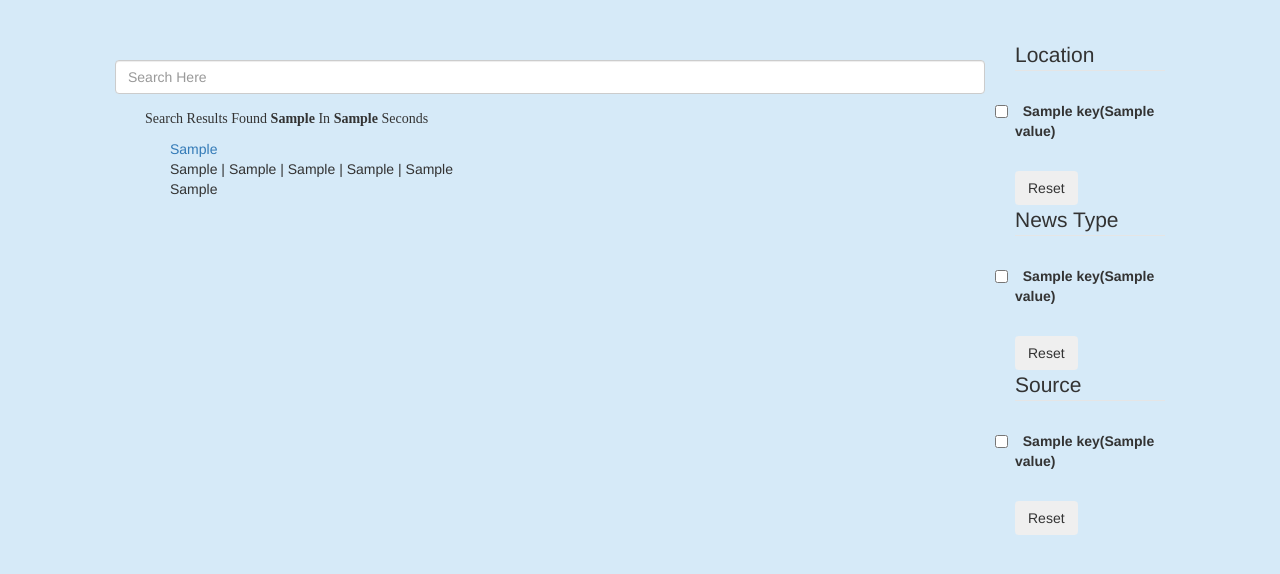
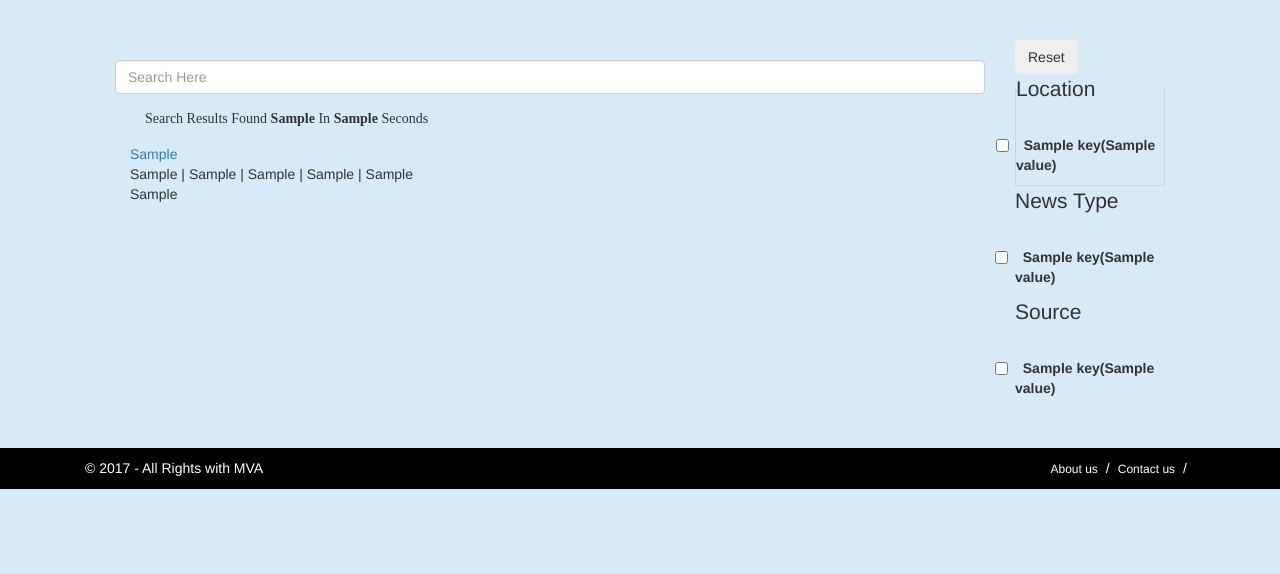
Before and after one commit to MManojManu/testing-code, a Django app: template news_agrgreator_analyzer_ui/templates/search/form.html in a window 1280 px wide. Shown: the part 50-624 px from the top of the page. Run offline with Django 3.2, Linux system fonts and the light colour scheme; tables that the repository leaves empty hold one stand-in row (values such as "Sample post"); the template is opened without the code that fills it: values that come from a table or form of the project are taken from there, most other values are stand-ins (such as "Sample title", 1, 10 or a date in 2020); some libraries are stand-ins or nearby versions.

Commit message:
Updated the Code

```diff
--- /dev/null
+++ b/news_agrgreator_analyzer_ui/search/utils/utils_constants.py
@@ -0,0 +1,6 @@
+FACET_MAP = {
+            "location": "resolved_location_name",
+            "news_type": "resolved_news_type_name",
+            "source": "source_name",
+        }
+FORMATOR = lambda x: "'" + x + "'"
--- a/news_agrgreator_analyzer_ui/search/views.py
+++ b/news_agrgreator_analyzer_ui/search/views.py
@@ -32,7 +32,6 @@ def detailed_view(request, pk):
 def get_search(request):
     template_name = 'search/form.html'
     obj_sphinx_result = SphinxResult("newsdb")
-    FACET_LIST = ['location', 'news_type', 'source']
     form = SearchForm(request.POST)
     search = request.POST.get('search')
     facet_location_list = request.POST.getlist('location[]')
@@ -45,6 +44,7 @@ def get_search(request):
                                       "resolved_location_name", "source_name", "author_name",
                                       "published_date", ])
     obj_sphinx_result.set_query_string(search)
+
     if search:
         search = __normalize_keyword(search)
     else:
@@ -97,13 +97,16 @@ def get_search(request):
         result_dict = obj_sphinx_result.execute(False, True)
         sphinx_details = result_dict['result']
         meta = 0
+        value = 0
         if facet_location_list or facet_newstype_list or facet_source_list:
+            value = 1
             meta = result_dict['meta']
 
         facet_dict = obj_sphinx_result.get_facet_result(query_dict)
 
         return render(request, template_name, {'form': form, 'sphinx_details': sphinx_details,
                                                'meta': meta,
+                                               'value': value,
                                                'face_dict': facet_dict,
                                                'facet_location_list': facet_location_list,
                                                'facet_source_list': facet_source_list,
--- a/news_agrgreator_analyzer_ui/templates/base.html
+++ b/news_agrgreator_analyzer_ui/templates/base.html
@@ -46,11 +46,9 @@
 	 }
 	 .news-details-title {
         text-transform: capitalize;
-	 }
-	 ol, ul {
-        margin-top: 10px;
-        margin-bottom: 10px;
+        margin-top: 15px;
     }
+
     .search-result {
         text-transform: capitalize;
         font-family: Monotype Corsiva;
@@ -86,6 +84,16 @@
     .btn-back-align {
         text-align: left
     }
+     .copyright { min-height:40px; background-color:#000000;}
+ .copyright p { text-align:left; color:#FFF; padding:10px 0; margin-bottom:0px;}
+ .heading7 { font-size:21px; font-weight:700; color:#d9d6d6; margin-bottom:22px;}
+ .post p { font-size:12px; color:#FFF; line-height:20px;}
+ .post p span { display:block; color:#8f8f8f;}
+ .bottom_ul { list-style-type:none; float:right; margin-bottom:0px;}
+ .bottom_ul li { float:left; line-height:40px;}
+ .bottom_ul li:after { content:"/"; color:#FFF; margin-right:8px; margin-left:8px;}
+ .bottom_ul li a { color:#FFF;  font-size:12px;}
+
     </style>
 </head>
 
@@ -114,25 +122,31 @@
 <script src="https://ajax.googleapis.com/ajax/libs/jquery/1.11.2/jquery.min.js"></script>
 <script src="http://getbootstrap.com/dist/js/bootstrap.min.js"></script>
 <!-- IE10 viewport hack for Surface/desktop Windows 8 bug -->
+<div class="copyright">
+    <div class="container">
+        <div class="col-md-6">
+            <p>© 2017 - All Rights with MVA</p>
+        </div>
+        <div class="col-md-6">
+            <ul class="bottom_ul">
+                <li><a href="#">About us</a></li>
+                <li><a href="#">Contact us</a></li>
+
+            </ul>
+        </div>
+    </div>
+</div>
 <script>
   $(function(){
     $('form.uniForm').uniform();
   });
-
-    function resetLocationClear()
+    function resetFields()
     {
         $('input[name="location[]"]').prop('checked', false);
+        $('input[name="source[]"]').prop('checked', false);
+        $('input[name="newstype[]"]').prop('checked', false);
     }
 
-    function resetSourceClear()
-    {
-        $('input[name="source[]"]').prop('checked', false);
-    }
-
-    function resetNewsTypeClear()
-    {
-        $('input[name="newstype[]"]').prop('checked', false);
-    }
 </script>
 <script type=text/javascript>
 
--- a/news_agrgreator_analyzer_ui/templates/search/form.html
+++ b/news_agrgreator_analyzer_ui/templates/search/form.html
@@ -12,7 +12,7 @@
         <div class="col-sm-10">
             {% with "Search results found " as search %}
             <div class="col-sm-10 news-details search-result">
-                {% ifnotequal sphinx_detail.4 ''%} {{search}} <span class="search-result-found">
+                {% ifnotequal value 0%} {{search}} <span class="search-result-found">
                 {{meta.1.1}} </span> in <span class="search-result-found"> {{meta.2.1}} </span>
                 seconds{% endifnotequal %}
             </div>
@@ -20,25 +20,29 @@
             <div class="clearfix"></div>
 
             {% for sphinx_detail in sphinx_details %}
-            <ul type="none" style="text-align:left;" class="news-details">
-                <li class="news-details-title"><a href="{% url 'search:get_detailed_view' sphinx_detail.0 %}">
-                    {% autoescape off %} {{sphinx_detail.9}} {% endautoescape %} </a></li>
-                <li class="news-details-content">
-                    {% ifnotequal sphinx_detail.10 'Unknown'%} {% autoescape off %}
-                    {{sphinx_detail.10}} {% endautoescape %}
-                    {{sp_seperator}} {% endifnotequal %}
-                    {% ifnotequal sphinx_detail.11 'Unknown'%} {% autoescape off %}
-                    {{sphinx_detail.11}} {% endautoescape %}
-                    {{sp_seperator}} {% endifnotequal %}
-                    {% ifnotequal sphinx_detail.13 'NA'%} {% autoescape off %}
-                    {{sphinx_detail.13}} {% endautoescape %}
-                    {{sp_seperator}} {% endifnotequal %}
+            <div  style="text-align:left;" class="news-details-title"> <a href="{% url 'search:get_detailed_view' sphinx_detail.0 %}">
+                    {% autoescape off %} {{sphinx_detail.9}} {% endautoescape %} </a></div>
+            <div class="news-details-content">
+                <span>
+                    {% ifnotequal sphinx_detail.10 'Unknown'%}
+                        {% autoescape off %} {{sphinx_detail.10}} {% endautoescape %}
+                        {{sp_seperator}}
+                    {% endifnotequal %}
+                    {% ifnotequal sphinx_detail.11 'Unknown'%}
+                        {% autoescape off %} {{sphinx_detail.11}} {% endautoescape %}
+                        {{sp_seperator}}
+                    {% endifnotequal %}
+                    {% ifnotequal sphinx_detail.13 'NA'%}
+                        {% autoescape off %} {{sphinx_detail.13}} {% endautoescape %}
+                        {{sp_seperator}}
+                    {% endifnotequal %}
                     {% autoescape off %} {{sphinx_detail.14}} {% endautoescape %}
                     | {% autoescape off %} {{sphinx_detail.12}} {% endautoescape %}
-                </li>
-                <li class="news-details-content">{% autoescape off %}{{sphinx_detail.8}} {% endautoescape %}</li>
-            </ul>
-
+                </span>
+            </div>
+            <div class="news-details-content">
+                {% autoescape off %}{{sphinx_detail.8}} {% endautoescape %}
+            </div>
             {% endfor %}
         </div>
 
@@ -49,8 +53,8 @@
     </div>
     <div class="col-sm-2 facet-align">
         {% buttons submit='Search' layout='inline'%}{% endbuttons %}
-
-        <fieldset>
+        <span> <button class="btn" type="button" onclick="resetFields()">Reset</button></span>
+        <fieldset style=" border: 1px solid lightgray;">
             <legend>Location</legend>
 
             <div class="control-group">
@@ -65,8 +69,6 @@
 
                 </label>
                 {% endfor %}
-                <br>
-                <button class="btn" type="button" onclick="resetLocationClear()">Reset</button>
             </div>
 
 
@@ -76,7 +78,6 @@
 
         <fieldset>
             <legend>News Type</legend>
-
             <div class="control-group">
                 {% for key, value in face_dict.news_type %}
                 <label class="checkbox">
@@ -89,8 +90,6 @@
 
                 </label>
                 {% endfor %}
-                <br>
-                <button class="btn" type="button" onclick="resetNewsTypeClear()">Reset</button>
             </div>
         </fieldset>
 
@@ -109,8 +108,6 @@
 
                 </label>
                 {% endfor %}
-                <br>
-                <button class="btn" type="button" onclick="resetSourceClear()">Reset</button>
             </div>
 
     </div>
```
Also changed, not shown: news_agrgreator_analyzer_ui/search/utils/facets.py (deleted, +0 -22 lines), news_agrgreator_analyzer_ui/search/utils/utils_search.py (+6 -17 lines).
